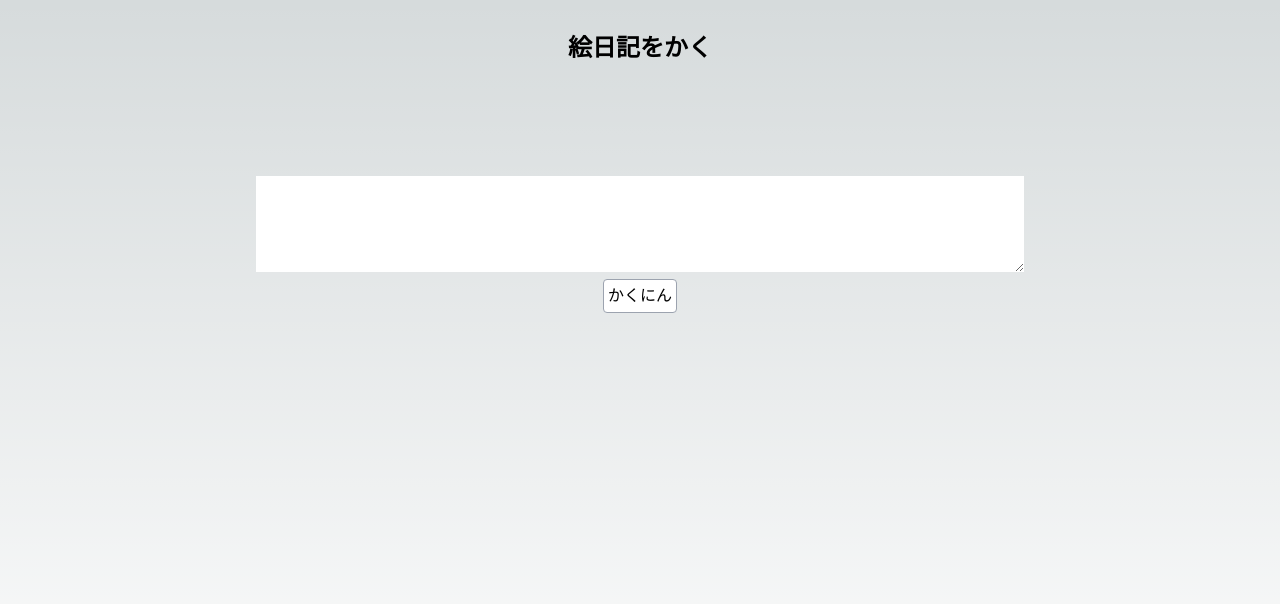
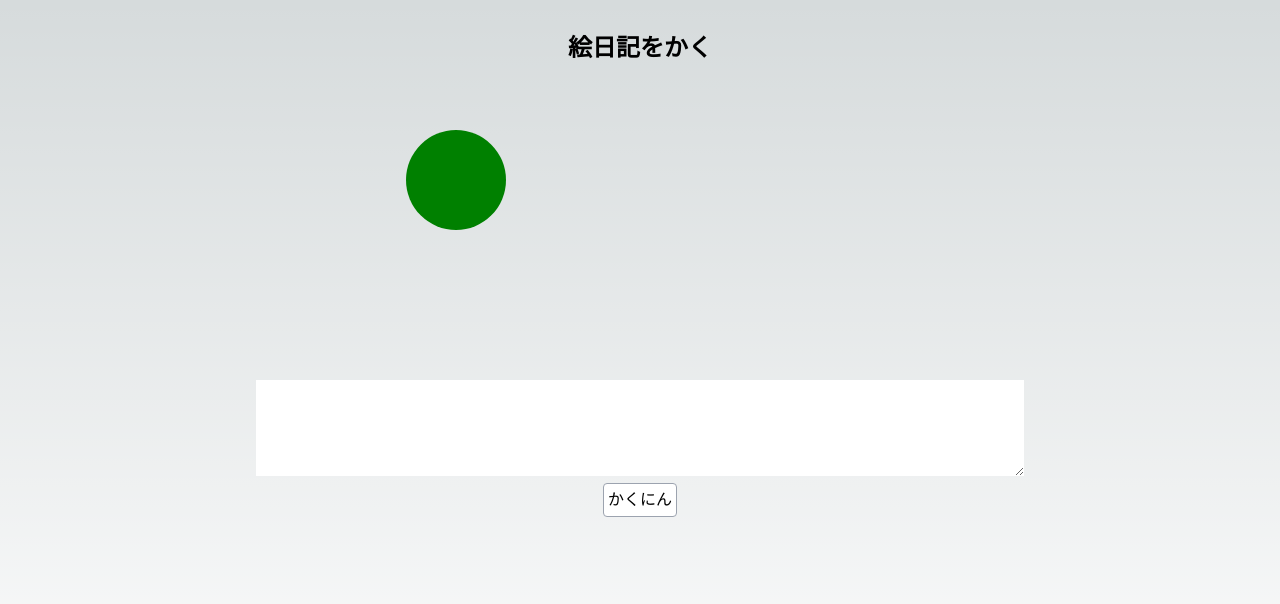
Before and after one commit to cafe-lake/diary-crab, a Next.js app in the folder client/: page /create-diary in a window 1280 px wide. Shown: the top 604 px of the page. Built offline with nearby package versions, Linux system fonts and the light colour scheme; a web font is replaced by a local one.

Commit message:
canvas入れてエラーないとこまで

```diff
--- a/client/app/create-diary/page.tsx
+++ b/client/app/create-diary/page.tsx
@@ -1,5 +1,10 @@
 "use client";
+import dynamic from 'next/dynamic';
 import { useRouter } from "next/navigation";
+
+const Canvas = dynamic(() => import('../../components/diary-canvas'), {
+  ssr: false,
+});
 
 export default function Home() {
   const router = useRouter();
@@ -12,8 +17,8 @@ export default function Home() {
   return (
     <main className="min-h-screen p-4 max-w-[800px] m-auto">
       <h2 className="text-2xl font-bold p-4 text-center">絵日記をかく</h2>
-      <div className="h-24">
-
+      <div>
+        <Canvas />
       </div>
       <div>
         <textarea className="w-full h-24"></textarea>
--- /dev/null
+++ b/client/components/diary-canvas.tsx
@@ -0,0 +1,15 @@
+"use client"
+
+import { Stage, Layer, Circle } from 'react-konva';
+
+function Canvas(props: any) {
+  return (
+    <Stage width={300} height={300}>
+      <Layer>
+        <Circle x={200} y={100} radius={50} fill="green" />
+      </Layer>
+    </Stage>
+  );
+}
+
+export default Canvas;
--- a/client/next.config.mjs
+++ b/client/next.config.mjs
@@ -1,4 +1,9 @@
 /** @type {import('next').NextConfig} */
-const nextConfig = {};
+const nextConfig = {
+  webpack: (config) => {
+    config.externals = [...config.externals, { canvas: "canvas" }]; // required to make Konva & react-konva work
+    return config;
+  },
+};
 
 export default nextConfig;
--- a/client/package.json
+++ b/client/package.json
@@ -10,9 +10,11 @@
   },
   "dependencies": {
     "axios": "^1.6.7",
+    "konva": "^9.3.3",
     "next": "14.1.0",
     "react": "^18",
-    "react-dom": "^18"
+    "react-dom": "^18",
+    "react-konva": "^18.2.10"
   },
   "devDependencies": {
     "@types/node": "^20",
```
Also changed, not shown: 1 other file (tests, documents, lock files or other folders).
